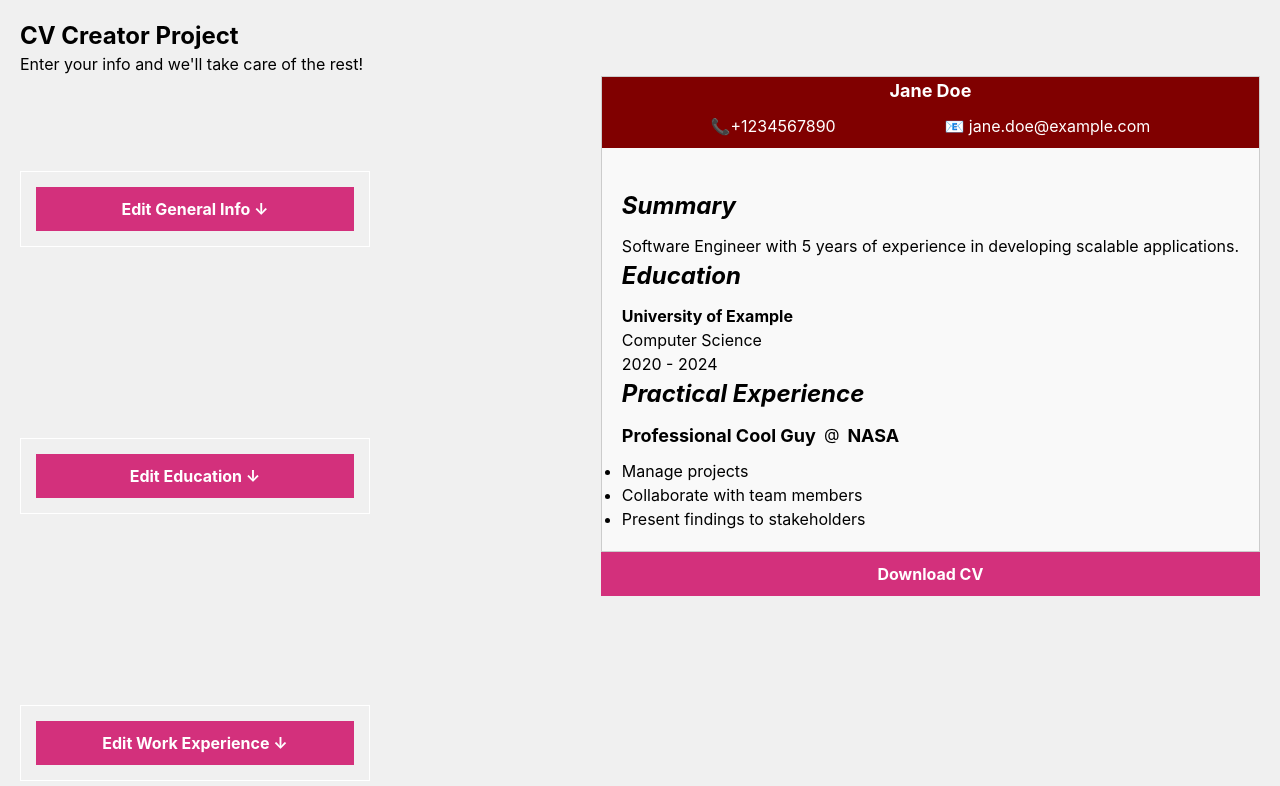
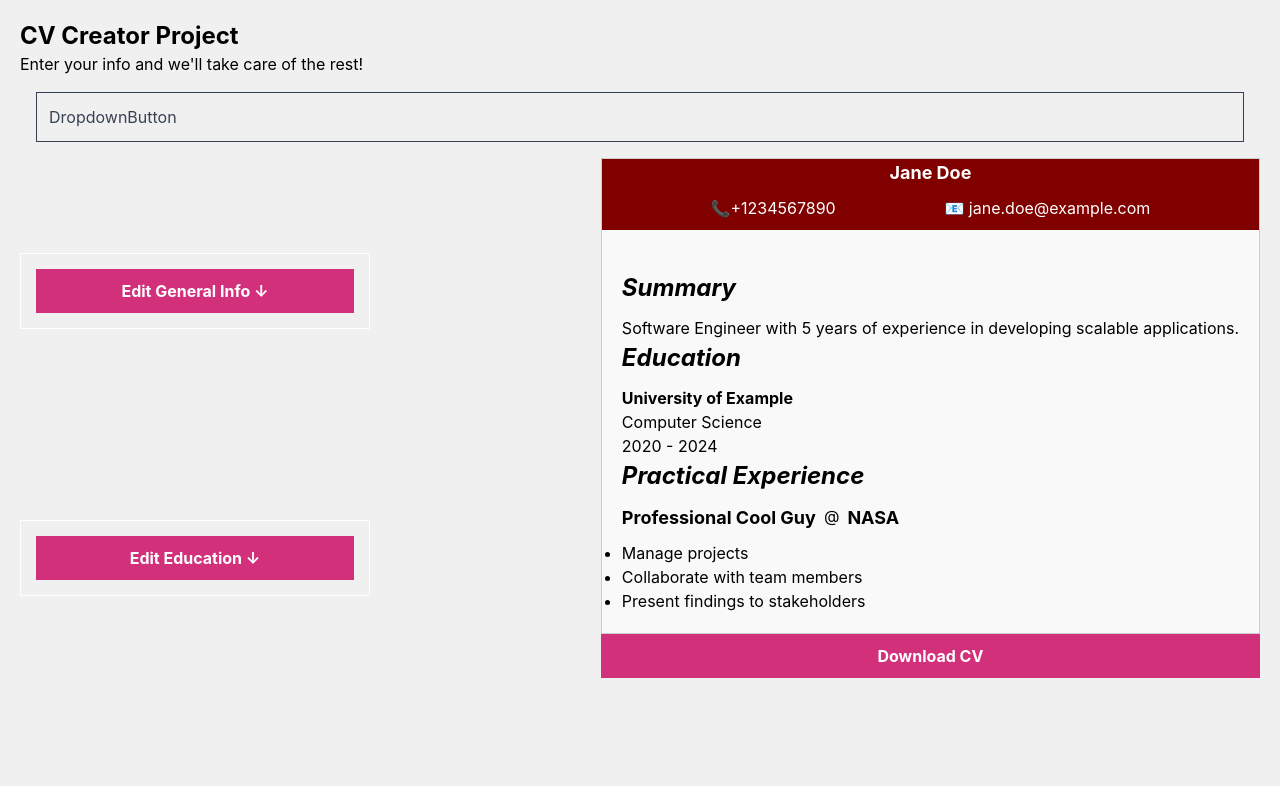
Before and after one commit to pinkx-xlink/react-cv-generator, a React (Vite) app: page / in a window 1280 px wide. Shown: the top 786 px of the page. Built offline with nearby package versions, Linux system fonts and the light colour scheme.

Commit message:
Create a new dropdown component

```diff
--- a/src/App.jsx
+++ b/src/App.jsx
@@ -2,11 +2,13 @@ import Info from "./components/Info";
 import Header from "./components/Header";
 import "./App.css";
 import Footer from "./components/Footer";
+import DropdownMenu from "./components/DropdownMenu";
 
 function App() {
   return (
     <div className="App">
       <Header />
+      <DropdownMenu />
       <Info />
       <Footer />
     </div>
--- /dev/null
+++ b/src/components/DropdownButton.jsx
@@ -0,0 +1,12 @@
+import React from "react";
+
+const cls = "p-3 border text-gray-700 hover:text-white hover:bg-indigo-600";
+const DropdownButton = ({ onClick }) => {
+  return (
+    <div className={cls} onClick={onClick}>
+      DropdownButton
+    </div>
+  );
+};
+
+export default DropdownButton;
--- /dev/null
+++ b/src/components/DropdownCard.jsx
@@ -0,0 +1,19 @@
+import React from "react";
+
+const liCls = "p-3 border text-gray-700 hover:text-white hover:bg-indigo-600";
+
+const DropdownCard = ({ data = [] }) => {
+  return (
+    <div className="shadow h-auto w-56 absolute">
+      <ul className="text-left">
+        {data.map((item, i) => (
+          <li key={i} className={liCls} onClick={() => setOpen(false)}>
+            {item}
+          </li>
+        ))}
+      </ul>
+    </div>
+  );
+};
+
+export default DropdownCard;
--- /dev/null
+++ b/src/components/DropdownMenu.jsx
@@ -0,0 +1,37 @@
+import React from "react";
+import DropdownButton from "./DropdownButton";
+import DropdownCard from "./DropdownCard";
+
+const DropdownMenu = () => {
+  const sampleData = new Array(7).fill("item name");
+  const myArray = new Array("1", "2", "3", "4", "5", "6", "7");
+
+  const [open, setOpen] = React.useState(false);
+  const drop = React.useRef(null);
+
+  function handleClick(e) {
+    if (!e.target.closest(`.${drop.current.className}`) && open) {
+      setOpen(false);
+    }
+  }
+
+  React.useEffect(() => {
+    document.addEventListener("click", handleClick);
+    return () => {
+      document.removeEventListener("click", handleClick);
+    };
+  });
+
+  return (
+    <div
+      className="dropdown"
+      ref={drop}
+      style={{ position: "relative", margin: "16px" }}
+    >
+      <DropdownButton onClick={() => setOpen((open) => !open)} />
+      {open && <DropdownCard data={myArray} />}
+    </div>
+  );
+};
+
+export default DropdownMenu;
```
Also changed, not shown: src/components/Dropdown.jsx (deleted, +0 -7 lines).
